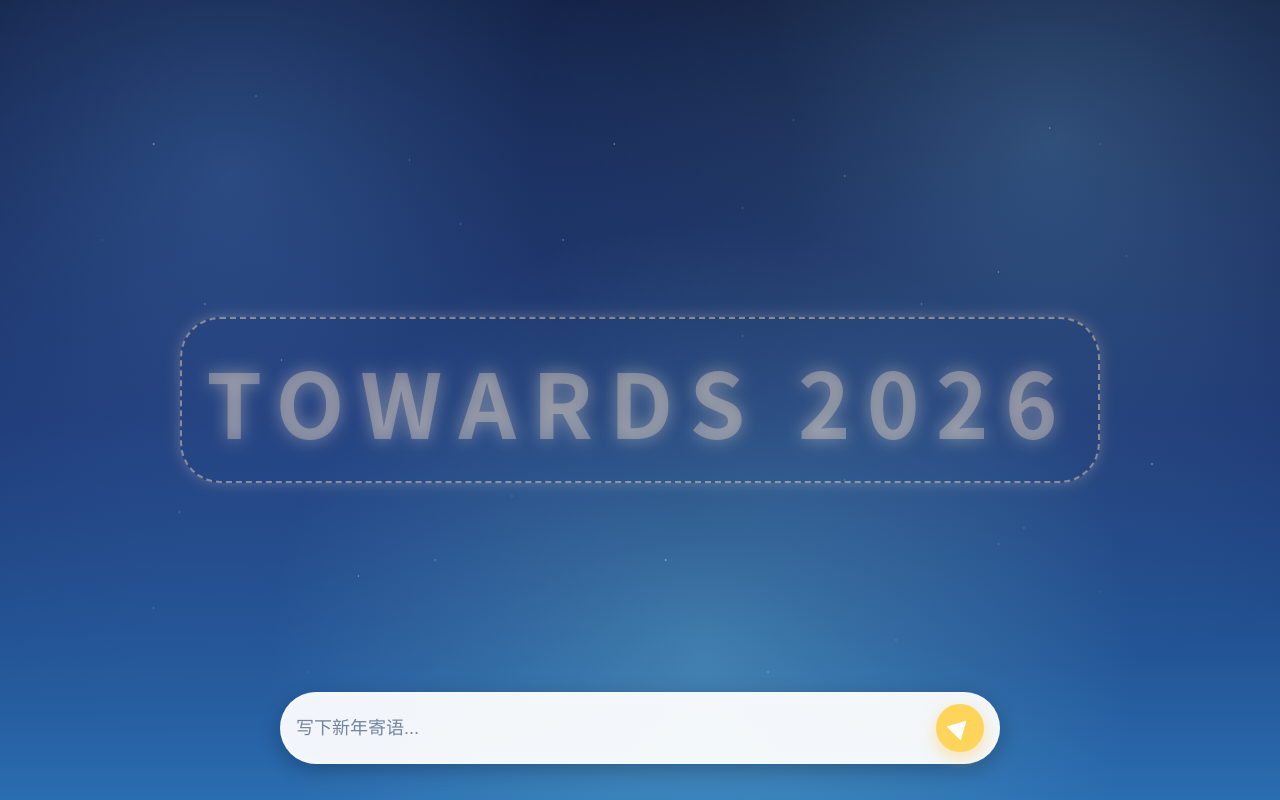
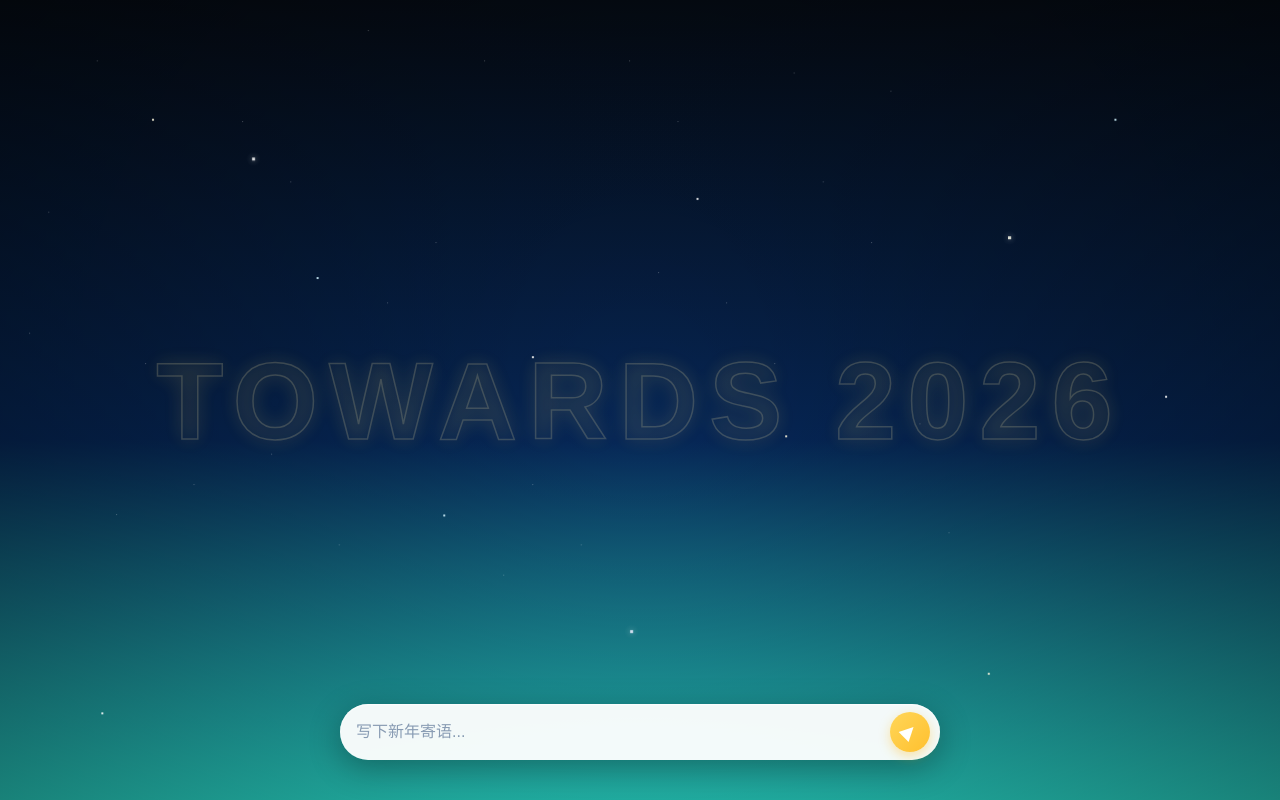
Before and after one commit to TekhneC/wish_maker, a Flask app: page / in a window 1280 px wide. Run offline with Flask 3, Linux system fonts and the light colour scheme; data that the repository does not hold is empty.

Commit message:
add stars in background

```diff
--- a/static/css/style.css
+++ b/static/css/style.css
@@ -1,15 +1,19 @@
 :root {
   color-scheme: dark;
-  --night-deep: #0a1232;
-  --night-mid: #182e6a;
-  --night-glow: #2a6db1;
-  --highlight: #ffd45a;
-  --input-bg: #ffffff;
-  --input-shadow: rgba(255, 255, 255, 0.35);
-  --wish-glow: rgba(120, 188, 255, 0.6);
-  --twinkle-soft: rgba(255, 255, 255, 0.75);
-  --twinkle-warm: rgba(255, 238, 190, 0.8);
-  --twinkle-cool: rgba(200, 236, 255, 0.8);
+  --night-top: #050b14;  /* 顶部：极深靛蓝 */
+  --night-mid: #062758;  /* 中部：深蓝 */
+  --night-yellow: #1783c7;
+  --night-bot: #29d8c9;  /* 底部：明显的青色 */
+
+  --star-color: #fff;
+
+  /* 许愿云朵配色 */
+  --cloud-yellow-bg: rgba(255, 248, 220, 0.92);
+  --cloud-yellow-text: #785c25;
+  --cloud-cyan-bg: rgba(200, 245, 255, 0.92);
+  --cloud-cyan-text: #2a6075;
+
+  --input-bg: rgba(255, 255, 255, 0.95);
 }
 
 * {
@@ -19,9 +23,9 @@
 }
 
 body {
-  font-family: "PingFang SC", "Hiragino Sans GB", "Microsoft YaHei", "Noto Sans CJK SC", sans-serif;
-  background: var(--night-deep);
-  color: #e9f4ff;
+  font-family: "PingFang SC", "Hiragino Sans GB", "Microsoft YaHei", sans-serif;
+  background: var(--night-top);
+  color: #fff;
   min-height: 100vh;
   overflow: hidden;
 }
@@ -36,85 +40,82 @@ body {
   overflow: hidden;
 }
 
+/* --- 1. 背景修复：强制的上下渐变 --- */
 .gradient {
   position: absolute;
   inset: 0;
-  background:
-    radial-gradient(circle at 18% 22%, rgba(76, 129, 198, 0.45), transparent 46%),
-    radial-gradient(circle at 82% 18%, rgba(111, 175, 220, 0.35), transparent 42%),
-    radial-gradient(circle at 55% 82%, rgba(120, 204, 220, 0.35), transparent 45%),
-    linear-gradient(180deg, var(--night-deep) 0%, var(--night-mid) 52%, var(--night-glow) 100%);
+  background: linear-gradient(
+    180deg,
+    var(--night-top) 0%,
+    var(--night-mid) 55%,
+    var(--night-bot) 100%
+  );
+  z-index: 0;
 }
-
-.stars {
-  position: absolute;
-  inset: 0;
-  background-image:
-    radial-gradient(2.5px 2.5px at 12% 18%, var(--twinkle-warm), transparent 55%),
-    radial-gradient(1.8px 1.8px at 22% 45%, var(--twinkle-soft), transparent 55%),
-    radial-gradient(1.6px 1.6px at 36% 28%, var(--twinkle-cool), transparent 55%),
-    radial-gradient(2.2px 2.2px at 48% 18%, var(--twinkle-warm), transparent 55%),
-    radial-gradient(1.4px 1.4px at 58% 42%, var(--twinkle-soft), transparent 55%),
-    radial-gradient(1.8px 1.8px at 66% 22%, var(--twinkle-cool), transparent 55%),
-    radial-gradient(2px 2px at 78% 34%, var(--twinkle-warm), transparent 55%),
-    radial-gradient(1.4px 1.4px at 86% 18%, var(--twinkle-soft), transparent 55%),
-    radial-gradient(1.6px 1.6px at 14% 64%, var(--twinkle-soft), transparent 55%),
-    radial-gradient(2px 2px at 28% 72%, var(--twinkle-warm), transparent 55%),
-    radial-gradient(1.5px 1.5px at 40% 62%, var(--twinkle-cool), transparent 55%),
-    radial-gradient(2.4px 2.4px at 52% 70%, var(--twinkle-warm), transparent 55%),
-    radial-gradient(1.6px 1.6px at 66% 60%, var(--twinkle-soft), transparent 55%),
-    radial-gradient(1.4px 1.4px at 78% 68%, var(--twinkle-cool), transparent 55%),
-    radial-gradient(2.2px 2.2px at 90% 58%, var(--twinkle-warm), transparent 55%);
-  opacity: 0.85;
-  animation: twinkle 7.5s infinite ease-in-out;
-}
-
-.stars::before,
-.stars::after {
+/* 叠加一层暗角，让四周暗中间亮，增加深邃感 */
+.gradient::after {
   content: "";
   position: absolute;
   inset: 0;
-  background-repeat: no-repeat;
-  opacity: 0.7;
+  background: radial-gradient(circle at center, transparent 0%, rgba(0,0,0,0.4) 100%);
+  pointer-events: none;
 }
 
-.stars::before {
-  background-image:
-    radial-gradient(1.2px 1.2px at 8% 30%, rgba(255, 255, 255, 0.55), transparent 60%),
-    radial-gradient(1.8px 1.8px at 20% 12%, rgba(210, 242, 255, 0.7), transparent 60%),
-    radial-gradient(1.4px 1.4px at 34% 50%, rgba(255, 247, 210, 0.6), transparent 60%),
-    radial-gradient(1.2px 1.2px at 50% 36%, rgba(255, 255, 255, 0.5), transparent 60%),
-    radial-gradient(1.6px 1.6px at 62% 15%, rgba(220, 240, 255, 0.6), transparent 60%),
-    radial-gradient(1.3px 1.3px at 74% 46%, rgba(255, 248, 210, 0.6), transparent 60%),
-    radial-gradient(1.5px 1.5px at 88% 32%, rgba(255, 255, 255, 0.55), transparent 60%),
-    radial-gradient(1.4px 1.4px at 24% 84%, rgba(220, 245, 255, 0.6), transparent 60%),
-    radial-gradient(1.2px 1.2px at 46% 88%, rgba(255, 246, 210, 0.6), transparent 60%),
-    radial-gradient(1.6px 1.6px at 70% 80%, rgba(255, 255, 255, 0.55), transparent 60%),
-    radial-gradient(1.4px 1.4px at 86% 74%, rgba(220, 245, 255, 0.6), transparent 60%);
-  animation: twinkle 9s infinite ease-in-out;
+/* --- 2. 星星修复：使用 box-shadow 粒子技术 --- */
+/* 小星星 */
+.stars-sm {
+  position: absolute;
+  top: 0; left: 0;
+  width: 1px; height: 1px;
+  background: transparent;
+  z-index: 1;
+  /* 利用 box-shadow 生成繁星 */
+  box-shadow:
+    10vw 10vh #fff, 20vw 80vh #fff, 30vw 30vh #fff, 40vw 50vh #fff,
+    50vw 10vh #fff, 60vw 90vh #fff, 70vw 20vh #fff, 80vw 60vh #fff,
+    90vw 40vh #fff, 15vw 60vh #fff, 25vw 20vh #fff, 35vw 90vh #fff,
+    45vw 40vh #fff, 55vw 80vh #fff, 65vw 10vh #fff, 75vw 50vh #fff,
+    85vw 30vh #fff, 95vw 70vh #fff, 5vw 35vh #fff, 92vw 15vh #fff,
+    12vw 85vh #fff, 38vw 5vh #fff, 52vw 95vh #fff, 68vw 45vh #fff,
+    82vw 12vh #fff, 98vw 88vh #fff, 3vw 55vh #fff, 28vw 75vh #fff;
+  animation: twinkle 4s infinite ease-in-out;
+  opacity: 0.8;
 }
 
-.stars::after {
-  background-image:
-    radial-gradient(2px 2px at 16% 38%, rgba(255, 235, 180, 0.75), transparent 60%),
-    radial-gradient(1.6px 1.6px at 32% 20%, rgba(200, 230, 255, 0.7), transparent 60%),
-    radial-gradient(2.2px 2.2px at 44% 30%, rgba(255, 255, 255, 0.65), transparent 60%),
-    radial-gradient(1.4px 1.4px at 58% 26%, rgba(255, 245, 200, 0.7), transparent 60%),
-    radial-gradient(1.8px 1.8px at 72% 38%, rgba(210, 240, 255, 0.7), transparent 60%),
-    radial-gradient(2px 2px at 82% 16%, rgba(255, 255, 255, 0.7), transparent 60%),
-    radial-gradient(1.6px 1.6px at 12% 76%, rgba(255, 255, 255, 0.6), transparent 60%),
-    radial-gradient(1.8px 1.8px at 34% 70%, rgba(255, 235, 185, 0.7), transparent 60%),
-    radial-gradient(2px 2px at 60% 84%, rgba(200, 232, 255, 0.7), transparent 60%),
-    radial-gradient(1.6px 1.6px at 80% 66%, rgba(255, 255, 255, 0.6), transparent 60%);
-  animation: twinkle 6.8s infinite ease-in-out;
+/* 中星星 */
+.stars-md {
+  position: absolute;
+  top: 0; left: 0;
+  width: 2px; height: 2px;
+  background: transparent;
+  z-index: 1;
+  box-shadow:
+    12vw 15vh #fffae0, 35vw 65vh #d4f5ff, 55vw 25vh #fff, 78vw 85vh #fffae0,
+    88vw 15vh #d4f5ff, 42vw 45vh #fff, 8vw 90vh #fff, 62vw 55vh #fffae0,
+    25vw 35vh #d4f5ff, 92vw 50vh #fff;
+  animation: twinkle 6s infinite ease-in-out 1s; /* 延迟1s，错峰闪烁 */
+  opacity: 0.9;
+}
+
+/* 大星星 (发光) */
+.stars-lg {
+  position: absolute;
+  top: 0; left: 0;
+  width: 3px; height: 3px;
+  background: transparent;
+  z-index: 1;
+  box-shadow:
+    20vw 20vh #fff, 80vw 30vh #ffe, 50vw 80vh #eef;
+  filter: drop-shadow(0 0 3px rgba(255,255,255,0.8));
+  animation: twinkle 5s infinite ease-in-out 2s;
 }
 
 @keyframes twinkle {
-  0%, 100% { opacity: 0.85; }
-  40% { opacity: 0.55; }
-  70% { opacity: 0.75; }
+  0%, 100% { opacity: 0.9; transform: scale(1); }
+  50% { opacity: 0.4; transform: scale(0.7); }
 }
 
+/* --- 3. 镂空大字 --- */
 .firework-text {
   position: absolute;
   inset: 0;
@@ -122,91 +123,96 @@ body {
   align-items: center;
   justify-content: center;
   pointer-events: none;
-  text-transform: uppercase;
-  letter-spacing: 0.18em;
-  font-weight: 600;
-  font-size: clamp(32px, 7vw, 90px);
-  color: rgba(255, 217, 140, 0.32);
-  mix-blend-mode: screen;
-  text-shadow:
-    0 0 12px rgba(255, 219, 150, 0.45),
-    0 0 24px rgba(255, 200, 120, 0.2);
+  z-index: 2;
+  font-weight: 800;
+  font-size: clamp(40px, 9vw, 110px);
+  letter-spacing: 0.1em;
+  color: transparent;
+  /* 使用 text-stroke 实现镂空 */
+  -webkit-text-stroke: 1.5px rgba(255, 235, 160, 0.4);
+  text-shadow: 0 0 20px rgba(255, 220, 100, 0.25);
+  animation: breathe 5s infinite ease-in-out;
 }
 
 .firework-text span {
-  position: relative;
-  padding: 16px 24px;
-  border: 2px dashed rgba(255, 212, 90, 0.45);
-  border-radius: 40px;
-  box-shadow: 0 0 14px rgba(255, 217, 140, 0.25);
-  animation: sparkle 4.5s infinite ease-in-out;
+  border: none !important;
+  box-shadow: none !important;
+  padding: 0 !important;
 }
 
-@keyframes sparkle {
-  0%, 100% { text-shadow: 0 0 10px rgba(255, 210, 120, 0.25); }
-  50% { text-shadow: 0 0 18px rgba(255, 230, 170, 0.4); }
+@keyframes breathe {
+  0%, 100% { opacity: 0.7; filter: drop-shadow(0 0 2px rgba(255,220,100,0.3)); }
+  50% { opacity: 0.4; filter: drop-shadow(0 0 8px rgba(255,220,100,0.1)); }
 }
 
+/* --- 4. 许愿云朵 --- */
 .wishes {
   position: absolute;
   inset: 0;
   pointer-events: none;
+  z-index: 4;
 }
 
 .wish {
   position: absolute;
-  padding: 10px 18px;
-  background: rgba(10, 30, 60, 0.35);
-  border-radius: 18px;
-  color: #f3fbff;
-  font-size: 18px;
+  padding: 12px 20px;
+  border-radius: 24px 24px 24px 4px;
+  font-size: 17px;
+  font-weight: 600;
   line-height: 1.4;
-  text-shadow: 0 0 8px var(--wish-glow);
+  box-shadow: 0 4px 16px rgba(0,0,0,0.15);
   opacity: 0;
-  transform: translateY(30px) scale(0.98);
-  animation: rise 9s ease forwards;
-  max-width: min(70vw, 500px);
+  transform: translateY(40px) scale(0.9);
+  animation: rise 10s cubic-bezier(0.2, 0.8, 0.2, 1) forwards;
+  max-width: min(65vw, 420px);
+  /* 增加轻微透光感 */
   backdrop-filter: blur(2px);
 }
 
+.wish.yellow {
+  background: var(--cloud-yellow-bg);
+  color: var(--cloud-yellow-text);
+  border: 1px solid rgba(255,255,255,0.4);
+}
+
+.wish.cyan {
+  background: var(--cloud-cyan-bg);
+  color: var(--cloud-cyan-text);
+  border: 1px solid rgba(255,255,255,0.5);
+}
+
 .wish.float {
-  animation: float 6s ease-in-out infinite;
+  animation: float 6s ease-in-out infinite alternate;
   opacity: 1;
 }
 
 @keyframes rise {
-  0% {
-    opacity: 0;
-    transform: translateY(40px) scale(0.95);
-  }
-  30% {
-    opacity: 1;
-    transform: translateY(0) scale(1);
-  }
-  100% {
-    opacity: 1;
-    transform: translateY(-120px) scale(1.02);
-  }
+  0% { opacity: 0; transform: translateY(60px) scale(0.8) rotate(3deg); }
+  25% { opacity: 1; transform: translateY(0) scale(1) rotate(0deg); }
+  100% { opacity: 1; transform: translateY(-150px) scale(1) rotate(-2deg); }
 }
 
 @keyframes float {
-  0%, 100% { transform: translateY(0); }
-  50% { transform: translateY(-6px); }
+  0% { transform: translateY(0); }
+  100% { transform: translateY(-12px); }
 }
 
+/* --- 5. 底部输入栏 --- */
 .input-bar {
   position: absolute;
   left: 50%;
-  bottom: 36px;
+  bottom: 40px;
   transform: translateX(-50%);
   display: flex;
   align-items: center;
   gap: 12px;
-  width: min(720px, 86vw);
-  padding: 12px 16px;
+  width: min(600px, 85vw);
+  padding: 8px 10px 8px 16px; /* 右侧padding减小给按钮留空 */
   border-radius: 999px;
-  background: rgba(255, 255, 255, 0.94);
-  box-shadow: 0 6px 20px rgba(0, 0, 0, 0.25), inset 0 0 12px var(--input-shadow);
+  background: var(--input-bg);
+  box-shadow:
+    0 8px 32px rgba(0, 0, 0, 0.3),
+    inset 0 1px 2px rgba(255,255,255,0.8);
   z-index: 5;
 }
 
@@ -215,101 +221,86 @@ body {
   background: transparent;
   border: none;
   outline: none;
-  font-size: 18px;
-  color: #1b2b47;
+  font-size: 16px;
+  color: #333;
+}
+.input-bar input::placeholder { color: #889bb3; }
+
+/* 纸飞机按钮 */
+.send-button {
+  position: relative;
+  width: 40px;
+  height: 40px;
+  border-radius: 50%;
+  border: none;
+  background: linear-gradient(135deg, #ffd659, #ffc02e); /* 金黄色渐变 */
+  cursor: pointer;
+  box-shadow: 0 4px 12px rgba(255, 190, 40, 0.4);
+  transition: transform 0.1s;
+  display: flex;
+  align-items: center;
+  justify-content: center;
 }
 
-.input-bar input::placeholder {
-  color: #7584a1;
+.send-button:active { transform: scale(0.9); }
+
+.send-button .plane {
+  width: 0; height: 0;
+  border-left: 7px solid transparent;
+  border-right: 7px solid transparent;
+  border-bottom: 14px solid #fff;
+  transform: rotate(45deg) translate(-1px, 1px);
 }
 
-.send-button {
-  position: relative;
-  width: 48px;
-  height: 48px;
-  border-radius: 50%;
-  border: none;
-  background: var(--highlight);
-  cursor: pointer;
-  box-shadow: 0 6px 16px rgba(255, 206, 92, 0.5);
-  transition: transform 0.15s ease, box-shadow 0.15s ease;
+.send-button.fly .plane { animation: flyIcon 0.6s ease-in forwards; }
+
+@keyframes flyIcon {
+  0% { transform: rotate(45deg) translate(-1px, 1px); }
+  50% { transform: translate(30px, -30px) rotate(45deg) scale(0.6); opacity: 1; }
+  100% { transform: translate(60px, -60px) rotate(45deg) scale(0); opacity: 0; }
 }
 
-.send-button:active {
-  transform: scale(0.9);
-  box-shadow: 0 3px 10px rgba(255, 206, 92, 0.35);
-}
-
-.send-button .plane {
-  position: absolute;
-  left: 50%;
-  top: 50%;
-  width: 0;
-  height: 0;
-  border-left: 10px solid transparent;
-  border-right: 10px solid transparent;
-  border-bottom: 18px solid #ffffff;
-  transform: translate(-50%, -55%) rotate(45deg);
-}
-
-.send-button .trail {
-  position: absolute;
-  left: 50%;
-  top: 50%;
-  width: 6px;
-  height: 6px;
-  border-radius: 50%;
-  background: rgba(255, 239, 200, 0.9);
-  opacity: 0;
-}
-
-.send-button.fly .plane {
-  animation: fly 0.6s ease forwards;
-}
-
-.send-button.fly .trail {
-  animation: trail 0.6s ease forwards;
-}
-
-@keyframes fly {
-  0% { transform: translate(-50%, -55%) rotate(45deg); }
-  70% { transform: translate(30px, -30px) rotate(45deg); opacity: 1; }
-  100% { transform: translate(38px, -42px) rotate(45deg); opacity: 0; }
-}
-
-@keyframes trail {
-  0% { opacity: 0; transform: translate(-50%, -50%) scale(0.4); }
-  40% { opacity: 0.8; transform: translate(-20%, -20%) scale(1); }
-  100% { opacity: 0; transform: translate(10px, -10px) scale(1.4); }
-}
-
+/* --- 6. 流星修复：轨迹与拖尾一致 --- */
 .meteor {
   position: absolute;
-  width: var(--meteor-width, 160px);
+  /* 先把流星设为一个水平的线条 */
+  width: 150px;
   height: 2px;
-  background: linear-gradient(90deg, rgba(255, 255, 255, 0), rgba(255, 238, 200, 0.9), rgba(255, 255, 255, 0));
-  top: var(--meteor-top, 18%);
-  left: var(--meteor-left, -30%);
+  /* 关键：渐变从左透明(尾)到右白(头) */
+  background: linear-gradient(90deg, transparent, rgba(255, 255, 255, 0.9));
+
+  /* 初始位置：屏幕左上外侧 */
+  top: -100px;
+  left: -100px;
+
   opacity: 0;
-  transform: rotate(var(--meteor-angle, -22deg));
-  filter: drop-shadow(0 0 6px rgba(255, 241, 200, 0.65));
+  z-index: 2;
+  /* 头部增加一点光晕 */
+  border-radius: 2px;
+  box-shadow: 0 0 10px rgba(255,255,255,0.8);
 }
 
 .meteor.active {
-  animation: meteor 1.4s ease-out forwards;
+  /* 旋转45度，并执行位移动画 */
+  /* 因为线条本来是水平的，旋转45度后就是左上指向右下 */
+  /* 位移时也必须按照 X=Y 的比例移动 */
+  animation: meteorDash 1.4s ease-out forwards;
 }
 
-@keyframes meteor {
-  0% { opacity: 0; transform: translate(0, 0) rotate(var(--meteor-angle, -22deg)); }
-  15% { opacity: 1; }
-  100% { opacity: 0; transform: translate(var(--meteor-x, 140vw), var(--meteor-y, 48vh)) rotate(var(--meteor-angle, -22deg)); }
+@keyframes meteorDash {
+  0% {
+    opacity: 1;
+    transform: translate(0, 0) rotate(45deg);
+  }
+  100% {
+    opacity: 0;
+    /* 往右下角飞：X和Y都增加 */
+    transform: translate(120vw, 120vh) rotate(45deg);
+  }
 }
 
 @media (max-width: 768px) {
-  .firework-text {
-    font-size: 28px;
-  }
-  .wish {
-    font-size: 16px;
-  }
+  .firework-text { font-size: 32px; }
+  .wish { font-size: 15px; padding: 10px 14px; }
+  .input-bar { width: 92vw; bottom: 25px; }
 }
--- a/static/js/main.js
+++ b/static/js/main.js
@@ -3,24 +3,23 @@ const input = document.getElementById("wish-input");
 const sendButton = document.getElementById("send-button");
 const meteor = document.querySelector(".meteor");
 
-const MAX_WISHES = 28;
-const RECENT_LIMIT = 10;
-const RANDOM_LIMIT = 12;
+const MAX_WISHES = 24; // 稍微减少数量，因为现在云朵比较大
+const RECENT_LIMIT = 8;
+const RANDOM_LIMIT = 10;
 const PLACED_WISHES = [];
 
 const clamp = (value, min, max) => Math.min(Math.max(value, min), max);
-
 const sleep = (ms) => new Promise((resolve) => setTimeout(resolve, ms));
 
 const getBounds = () => {
-  const padding = 40;
+  const padding = 20;
   const inputBar = document.querySelector(".input-bar");
   const inputRect = inputBar.getBoundingClientRect();
   return {
     minX: padding,
     maxX: window.innerWidth - padding,
     minY: padding,
-    maxY: inputRect.top - 60,
+    maxY: inputRect.top - 80, // 避开输入框更多一点
   };
 };
 
@@ -29,29 +28,38 @@ const findPosition = (width, height) => {
   let x = bounds.minX + Math.random() * (bounds.maxX - bounds.minX - width);
   let y = bounds.minY + Math.random() * (bounds.maxY - bounds.minY - height);
 
-  for (let i = 0; i < 14; i += 1) {
+  for (let i = 0; i < 20; i += 1) {
     const overlap = PLACED_WISHES.some((item) => {
-      const xOverlap = x < item.x + item.width + 14 && x + width > item.x - 14;
+      const xOverlap = x < item.x + item.width + 10 && x + width > item.x - 10;
       const yOverlap = y < item.y + item.height + 10 && y + height > item.y - 10;
       return xOverlap && yOverlap;
     });
-    if (!overlap) {
-      return { x, y };
-    }
-    x = clamp(x + (Math.random() > 0.5 ? 30 : -30), bounds.minX, bounds.maxX - width);
-    y = clamp(y - 24, bounds.minY, bounds.maxY - height);
+    if (!overlap) return { x, y };
+
+    // 随机重试
+    x = Math.random() * (bounds.maxX - bounds.minX - width) + bounds.minX;
+    y = Math.random() * (bounds.maxY - bounds.minY - height) + bounds.minY;
   }
   return { x, y };
 };
 
 const addWish = async (wish, shouldRise = true) => {
   const element = document.createElement("div");
-  element.className = "wish";
+
+  // 随机分配黄色或青色样式，模拟参考图的贴纸感
+  const variant = Math.random() > 0.5 ? "yellow" : "cyan";
+  element.className = `wish ${variant}`;
   element.textContent = wish.text;
 
+  // 随机给一个微小的旋转角度，增加手绘贴纸的自然感
+  const randomRotate = Math.random() * 6 - 3; // -3deg ~ 3deg
+  element.style.setProperty("--r", `${randomRotate}deg`);
+
   wishLayer.appendChild(element);
+
   const rect = element.getBoundingClientRect();
   const { x, y } = findPosition(rect.width, rect.height);
+
   element.style.left = `${x}px`;
   element.style.top = `${y}px`;
 
@@ -65,12 +73,13 @@ const addWish = async (wish, shouldRise = true) => {
 
   if (!shouldRise) {
     element.style.opacity = "1";
-    element.style.transform = "translateY(0)";
+    element.style.transform = `translateY(0) rotate(${randomRotate}deg)`;
     element.classList.add("float");
     return;
   }
 
-  await sleep(1200);
+  // 动画延迟
+  await sleep(1000);
   element.classList.add("float");
 };
 
@@ -81,10 +90,7 @@ const fetchInit = async () => {
     const data = await response.json();
     const recent = data.recent || [];
     const random = data.random || [];
-
-    [...recent, ...random].forEach((wish) => {
-      addWish(wish, false);
-    });
+    [...recent, ...random].forEach((wish) => addWish(wish, false));
   } catch (error) {
     console.error(error);
   }
@@ -99,6 +105,7 @@ const sendWish = async () => {
 
   sendButton.classList.add("fly");
   await sleep(300);
+
   try {
     const response = await fetch("/api/submit", {
       method: "POST",
@@ -106,9 +113,7 @@ const sendWish = async () => {
       body: JSON.stringify({ text }),
     });
 
-    if (!response.ok) {
-      return;
-    }
+    if (!response.ok) return;
 
     const wish = await response.json();
     addWish(wish, true);
@@ -117,7 +122,7 @@ const sendWish = async () => {
   } catch (error) {
     console.error(error);
   } finally {
-    setTimeout(() => sendButton.classList.remove("fly"), 700);
+    setTimeout(() => sendButton.classList.remove("fly"), 600);
   }
 };
 
@@ -128,38 +133,17 @@ const handleKey = (event) => {
   }
 };
 
-const randomBetween = (min, max) => min + Math.random() * (max - min);
-
-const launchMeteor = () => {
-  const top = `${randomBetween(6, 32).toFixed(1)}%`;
-  const angle = `${randomBetween(-28, -16).toFixed(1)}deg`;
-  const width = `${randomBetween(140, 220).toFixed(0)}px`;
-  const startLeft = `${randomBetween(-35, -15).toFixed(1)}%`;
-  const travelX = `${randomBetween(130, 170).toFixed(0)}vw`;
-  const travelY = `${randomBetween(30, 55).toFixed(0)}vh`;
-
-  meteor.style.setProperty("--meteor-top", top);
-  meteor.style.setProperty("--meteor-left", startLeft);
-  meteor.style.setProperty("--meteor-angle", angle);
-  meteor.style.setProperty("--meteor-width", width);
-  meteor.style.setProperty("--meteor-x", travelX);
-  meteor.style.setProperty("--meteor-y", travelY);
-
-  meteor.classList.add("active");
-  setTimeout(() => meteor.classList.remove("active"), 1600);
-};
-
 const scheduleMeteor = () => {
-  const nextTime = 6000 + Math.random() * 14000;
+  const nextTime = 4000 + Math.random() * 6000;
   setTimeout(() => {
-    launchMeteor();
+    meteor.classList.add("active");
+    setTimeout(() => meteor.classList.remove("active"), 1500);
     scheduleMeteor();
   }, nextTime);
 };
 
 sendButton.addEventListener("click", sendWish);
 input.addEventListener("keydown", handleKey);
-
 fetchInit();
 scheduleMeteor();
 input.focus();
--- a/templates/index.html
+++ b/templates/index.html
@@ -9,11 +9,17 @@
 <body>
   <main class="sky">
     <div class="gradient"></div>
-    <div class="stars" aria-hidden="true"></div>
+
+    <div class="stars-sm" aria-hidden="true"></div>
+    <div class="stars-md" aria-hidden="true"></div>
+    <div class="stars-lg" aria-hidden="true"></div>
+
     <div class="firework-text" aria-hidden="true">
       <span>TOWARDS 2026</span>
     </div>
+
     <div class="meteor" aria-hidden="true"></div>
+
     <section class="wishes" id="wish-layer" aria-live="polite"></section>
 
     <div class="input-bar">
```
